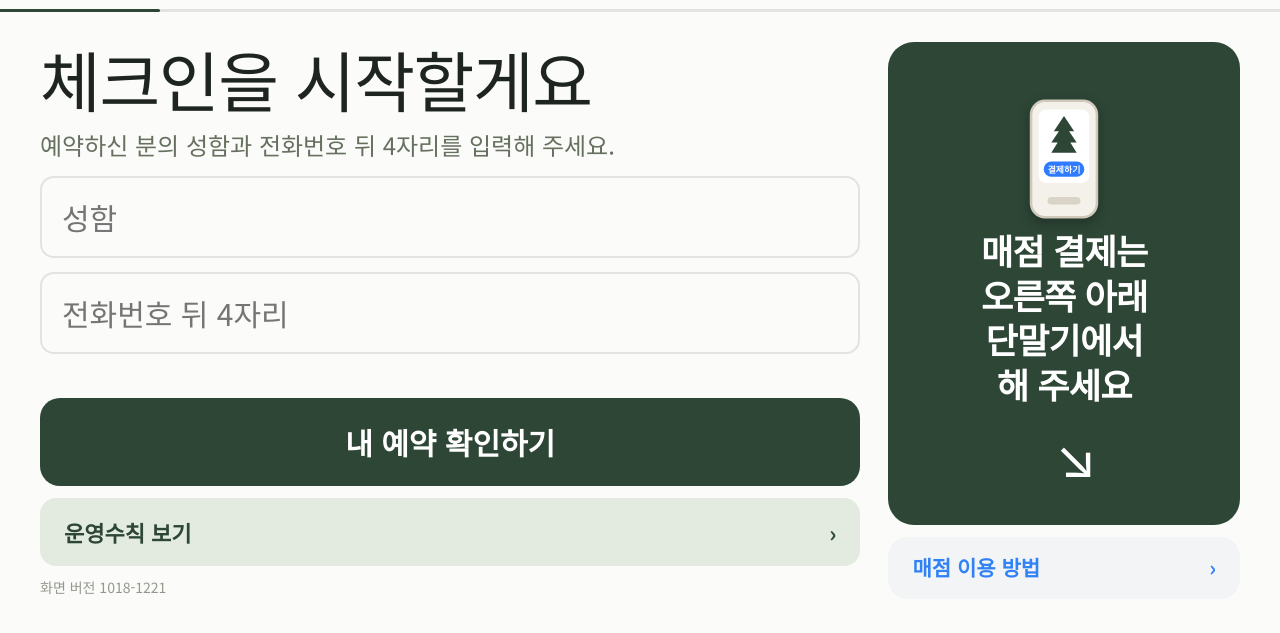
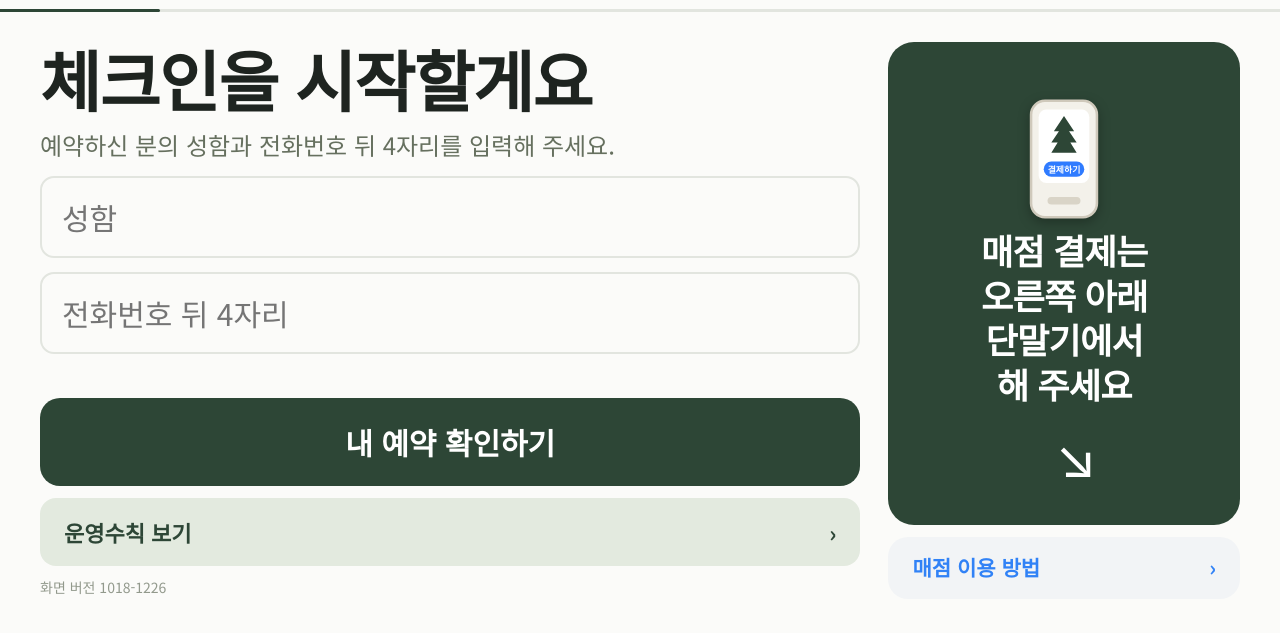
Before and after one commit to soohyuno5/campingstory-checkin, a plain HTML site: page index.html in a window 1280 px wide. Shown: the part 61-694 px from the top of the page. Drawn offline with Linux system fonts and the light colour scheme.

Commit message:
제목 굵기 회귀 수정(sk-final h1 700)
Co-Authored-By: Claude Sonnet 5.5 <noreply@anthropic.com>

```diff
--- a/index.html
+++ b/index.html
@@ -145,7 +145,7 @@ button:focus-visible,input:focus-visible,summary:focus-visible{outline:3px solid
 .ctasum small{display:block;color:var(--ink2);font-size:15px;font-weight:400}
 .sk-final{--paper:#fbfbf9;--card:#fbfbf9;--ink:#1e2420;--ink2:#66705f;--line:#e2e5df;--pine:#2d4636;--pine-ink:#fff;--pine-soft:#e3eadf;--hi:#eef2ec;--hifg:#2d4636;border:0;box-shadow:0 8px 30px rgba(0,0,0,.1);background:var(--card);transition:background .35s}
 .sk-final{color:var(--ink)}
-.sk-final h1{font-size:36px;font-weight:400}
+.sk-final h1{font-size:36px;font-weight:700}
 .sk-final .rcard{border:0;box-shadow:0 2px 18px rgba(0,0,0,.1);border-radius:26px;background:var(--paper)}
 .sk-final .rcard ul{list-style:none;padding:0}
 .sk-final .rcard li{position:relative;padding:4px 0 4px 48px;min-height:38px;margin-bottom:12px}
@@ -533,7 +533,7 @@ var DESC={
  shop:['체크인·매점','문의와 종량제 봉투는 이곳에서 도와드려요.','공용 냉장고, 냉동실, 전자레인지도 이 안에 있어요.']
 };
 function rd(id){var a=DESC[id];return '<b>'+a[0]+'</b>'+a.slice(1).map(function(x){return typeof x=='string'?'<span class="ln">'+x+'</span>':'<span class="ln loud2">'+x.l+'</span>'}).join('')}
-var BUILD='20261018-122138';
+var BUILD='20261018-122654';
 var API='https://script.google.com/macros/s/AKfycbx5fWScKYSlTeyHdk4sJQJrdgGvF0uwOFw156_fCzwGczBEp9cK1DPlgXJ-xlpXKUTs/exec';
 var KEY='';
 (function(){
--- a/version.json
+++ b/version.json
@@ -1 +1 @@
-{"v": "20261018-122138"}
+{"v": "20261018-122654"}
```
